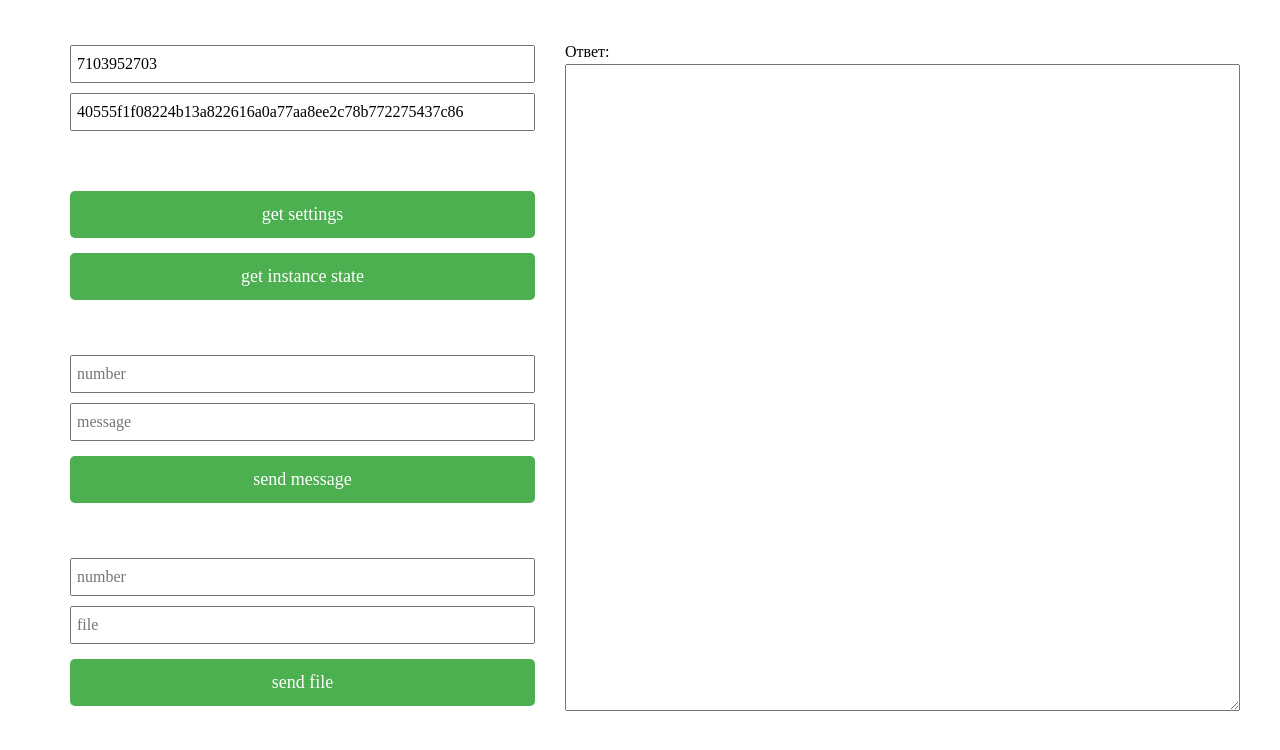
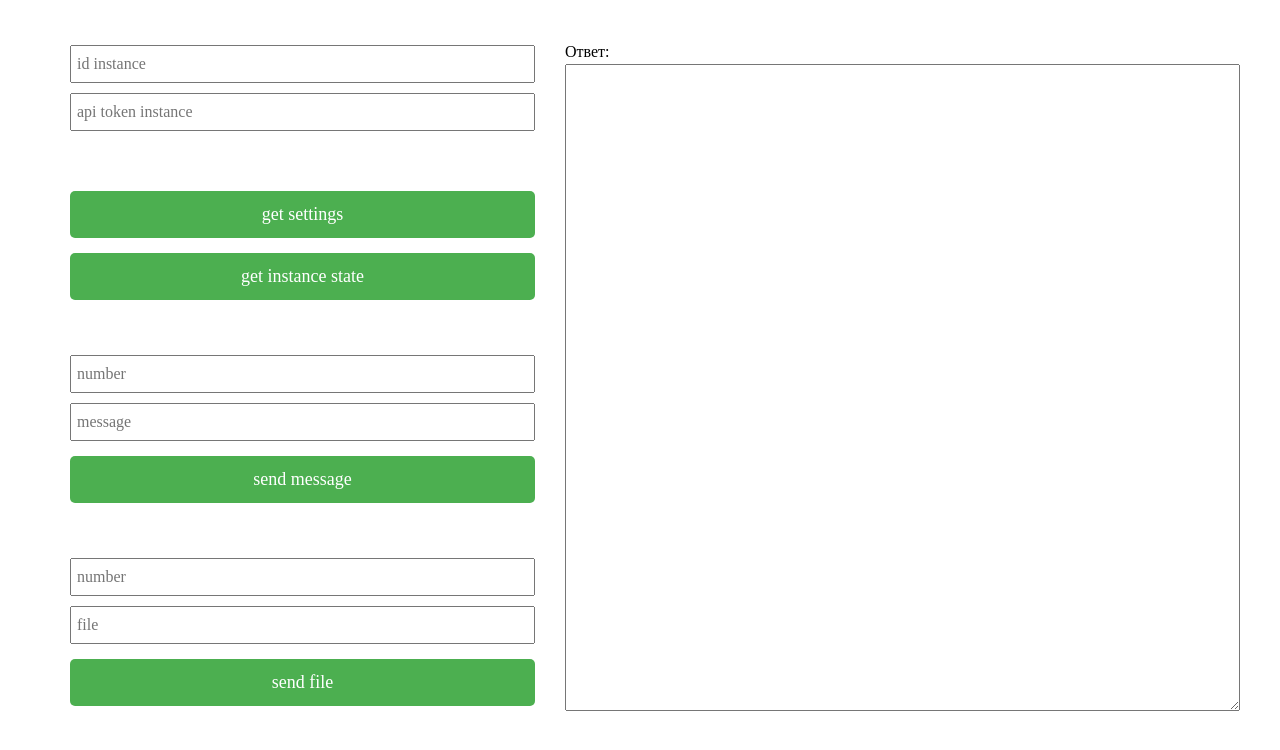
Before and after one commit to Zhandosss/greenApiTest, a website: page main.html in a window 1280 px wide. Drawn offline with Linux system fonts and the light colour scheme.

Commit message:
deleting default values

```diff
--- a/main.html
+++ b/main.html
@@ -16,7 +16,6 @@
           id="id_instance"
           name="id_instance"
           placeholder="id instance"
-          value="7103952703"
         />
 
         <input
@@ -24,7 +23,6 @@
           id="api_token_instance"
           name="api_token_instance"
           placeholder="api token instance"
-          value="40555f1f08224b13a822616a0a77aa8ee2c78b772275437c86"
         />
 
         <button type="button" id="settings_button">get settings</button>
```
